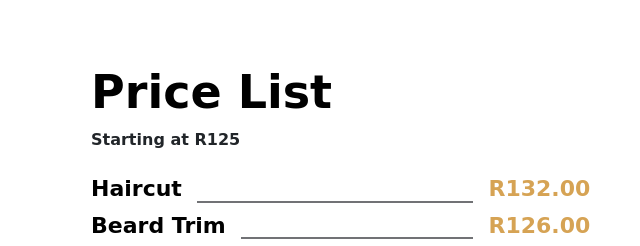
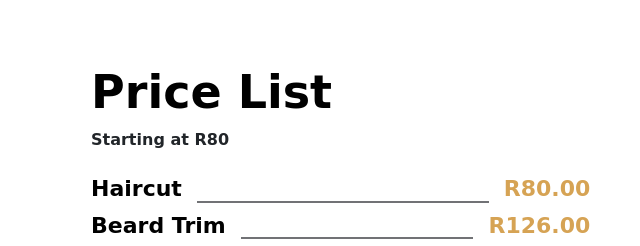
Before and after one commit to grenzl/raffas, a plain HTML site: page index.html in a window 1280 px wide. Shown: the part 4540-4786 px from the top of the page, 291-931 px from the left. Drawn offline with Linux system fonts and the light colour scheme; a web font is replaced by a local one.

Commit message:
starting at R80.00

```diff
--- a/index.html
+++ b/index.html
@@ -336,7 +336,7 @@ https://templatemo.com/tm-585-barber-shop
                                         <div class="mb-4">
                                             <h2 class="mb-2">Price List</h2>
 
-                                            <strong>Starting at R125</strong>
+                                            <strong>Starting at R80</strong>
                                         </div>
 
                                         <div class="price-list-thumb">
@@ -344,7 +344,7 @@ https://templatemo.com/tm-585-barber-shop
                                                 Haircut
                                                 <span class="price-list-thumb-divider"></span>
 
-                                                <strong>R132.00</strong>
+                                                <strong>R80.00</strong>
                                             </h6>
                                         </div>
 
```
